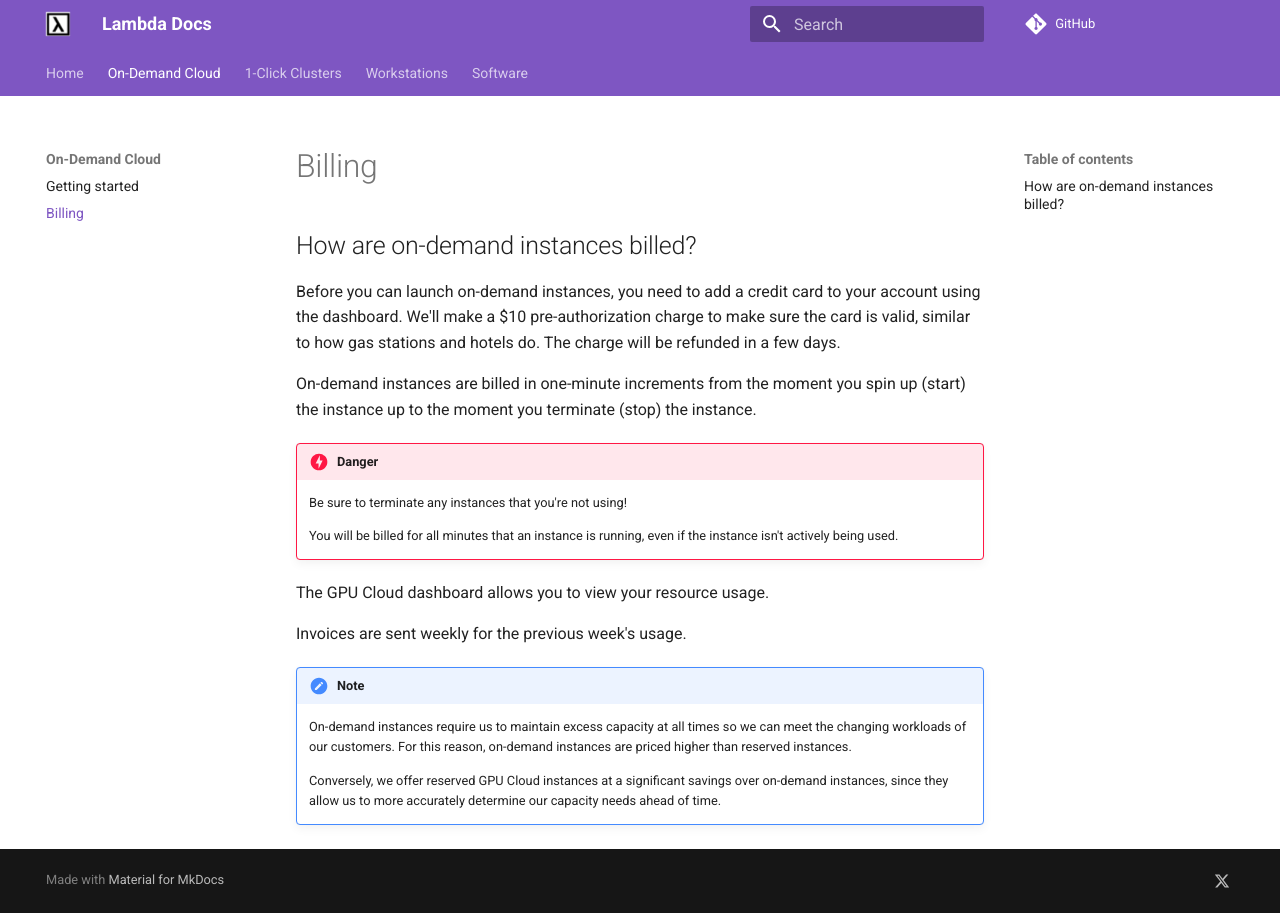
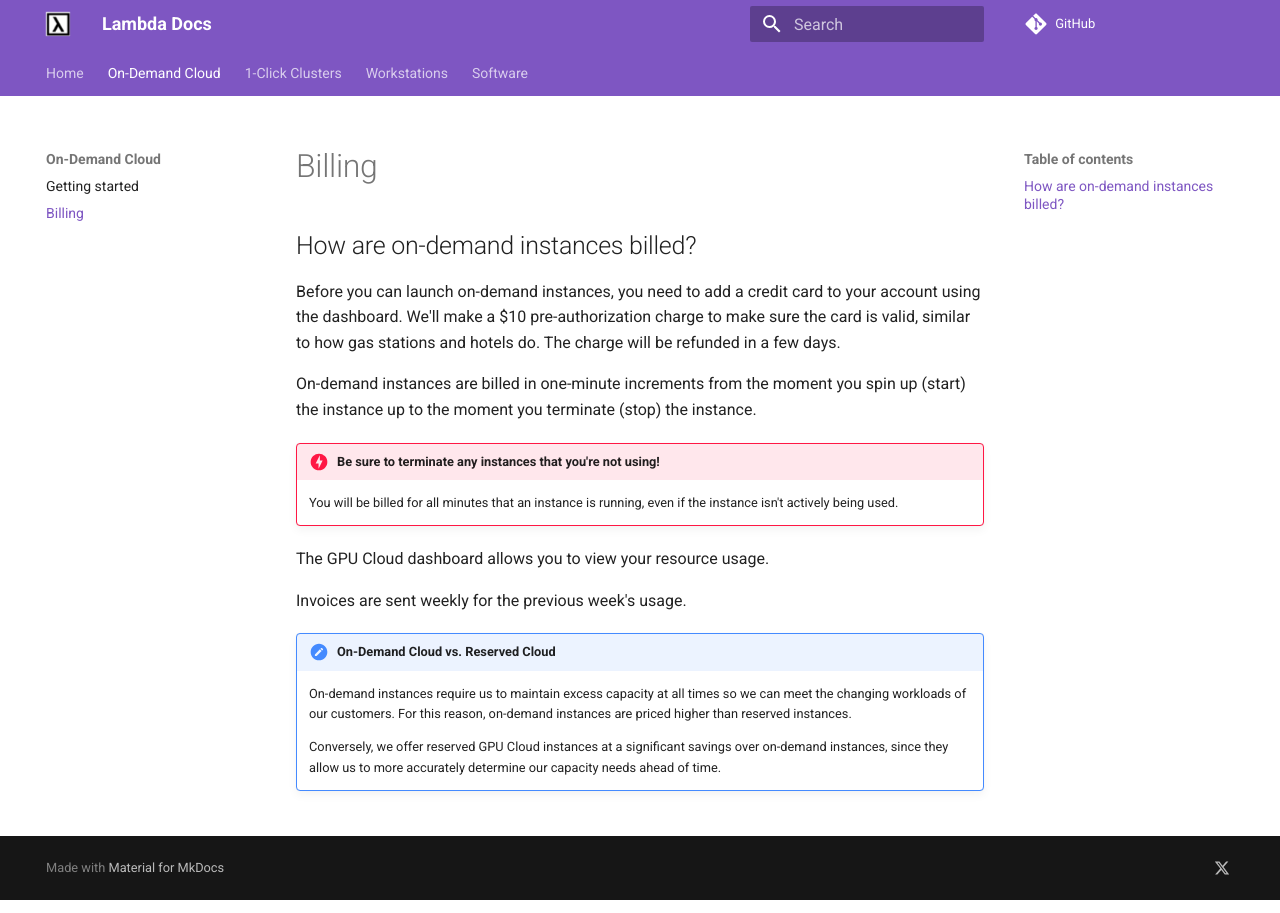
Before and after one commit to cbrownstein-lambda/lambda-docs-mkdocs, an MkDocs documentation site: the page built from docs/on-demand-cloud/billing.md, in a window 1280 px wide. Built offline with MkDocs 1.6.1 and Material for MkDocs 9.7.7, drawn with Linux system fonts in a browser that asks for light colours; comment, search, counter and statistics services are not loaded.

Commit message:
Change title of admonitions

```diff
--- a/docs/on-demand-cloud/billing.md
+++ b/docs/on-demand-cloud/billing.md
@@ -11,9 +11,7 @@
 spin up (start) the instance up to the moment you terminate (stop) the
 instance.
 
-!!! danger
-
-    Be sure to terminate any instances that you're not using!
+!!! danger "Be sure to terminate any instances that you're not using!"
 
     You will be billed for all minutes that an instance is running, even if
     the instance isn't actively being used.
@@ -22,7 +20,7 @@
 
 Invoices are sent weekly for the previous week's usage.
 
-!!! note
+!!! note "On-Demand Cloud vs. Reserved Cloud"
 
     On-demand instances require us to maintain excess capacity at all times so
     we can meet the changing workloads of our customers. For this reason,
```
